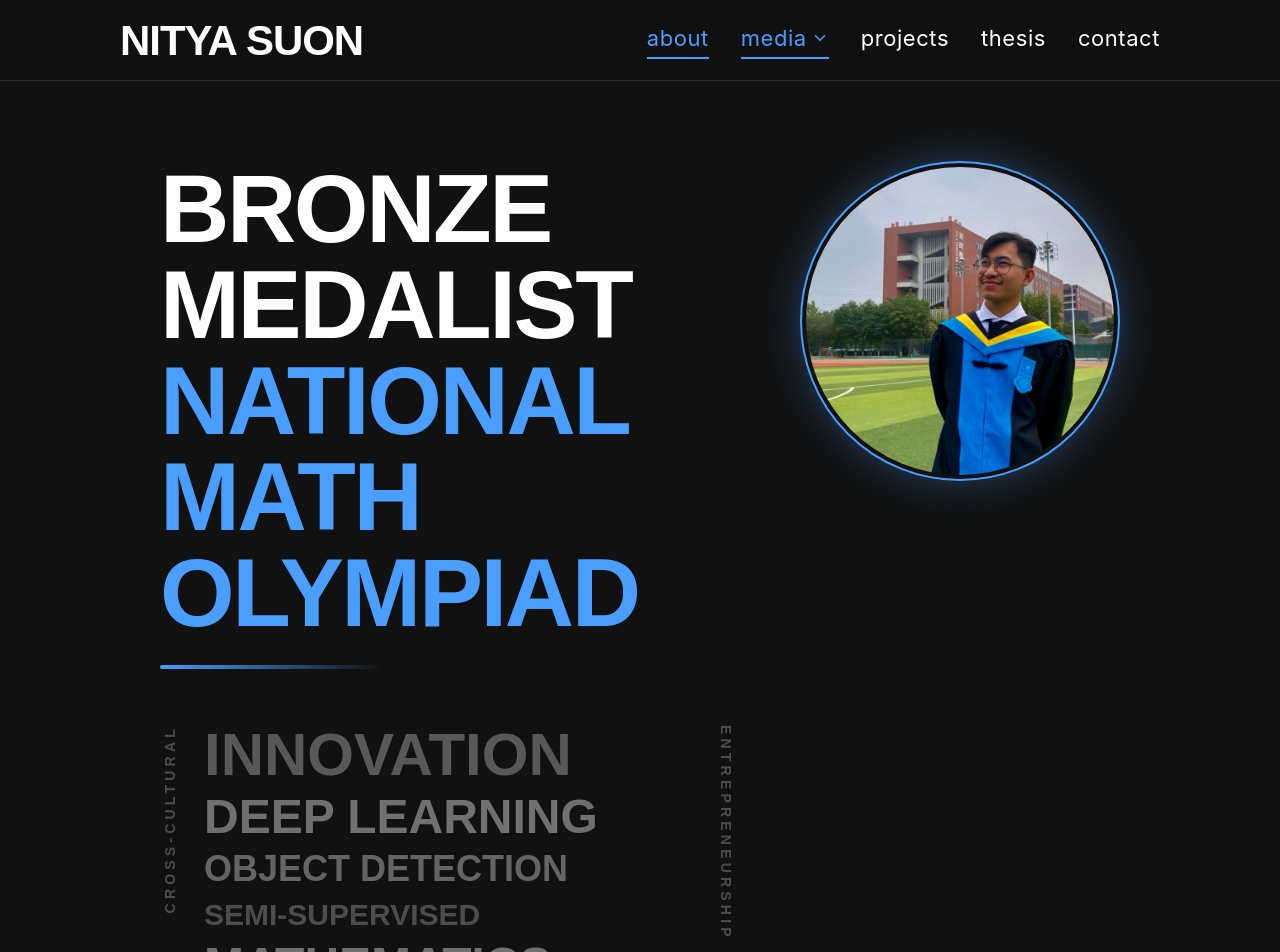
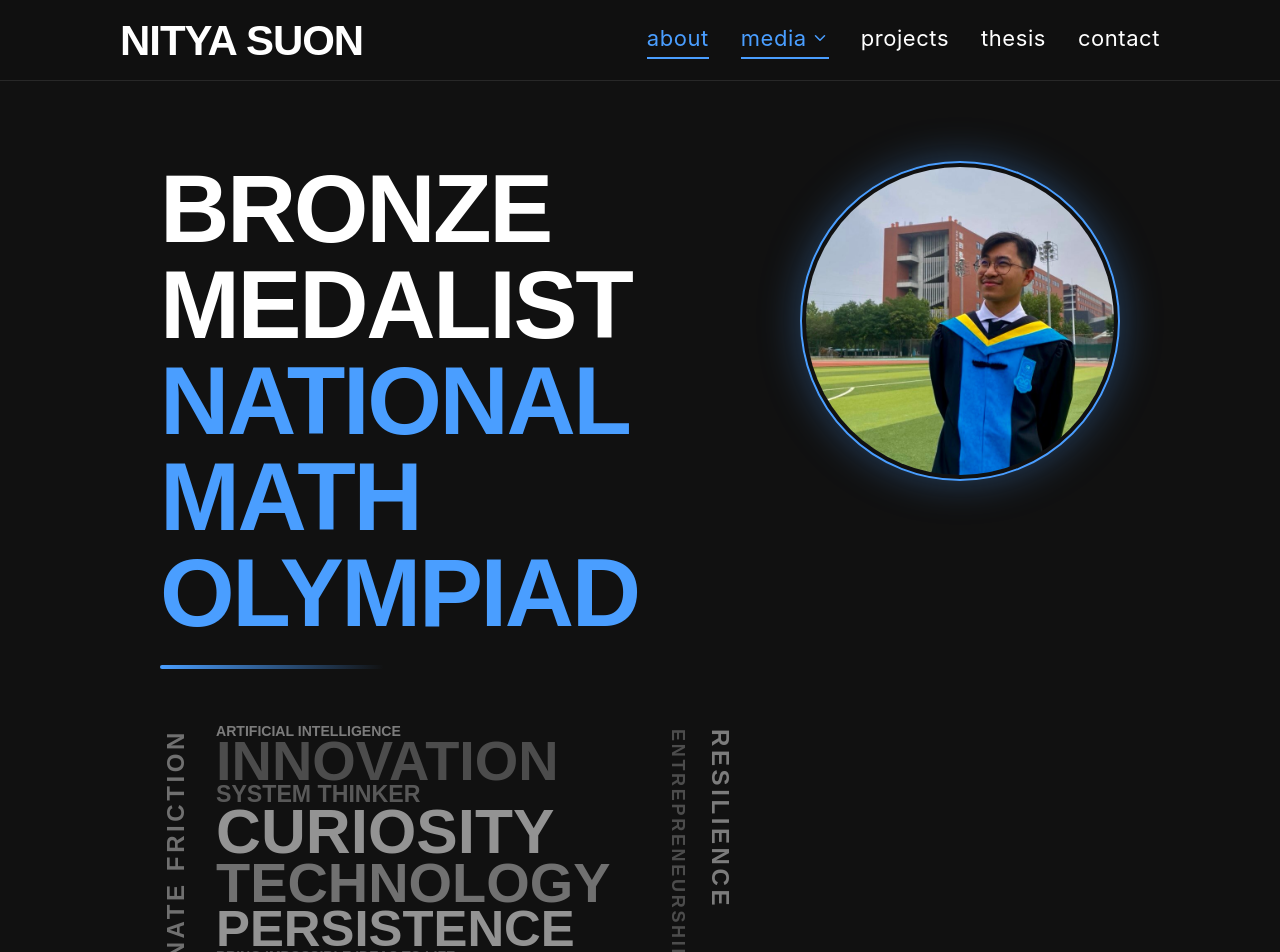
Before and after one commit to NityaSu/Publix, a Nuxt app: page / in a window 1280 px wide. Shown: the top 952 px of the page. Built offline with nearby package versions, Linux system fonts and the light colour scheme; a web font is replaced by a local one.

Commit message:
Refactor HeroSection to enhance word cloud functionality with dynamic font sizing; introduce vertical word items for improved layout and visual hierarchy. Update styles for better interactivity and responsiveness.

```diff
--- a/component/HeroSection.vue
+++ b/component/HeroSection.vue
@@ -7,23 +7,60 @@ import ProfileReveal from '~/component/ProfileReveal.vue';
 interface WordCloudItem {
   text: string;
   class: string;
+  style: string;
 }
 
+interface VerticalWordItem {
+  text: string;
+  class: string;
+}
+
+/**
+ * Estimates a font size (in container-query width units) that makes a
+ * whitespace-nowrap uppercase word roughly span a target share of its
+ * container's width, regardless of character count — short words end up
+ * bigger, long phrases end up smaller, so every row reaches a similar
+ * visual width. `fill` controls how much of the row a tier is allowed to
+ * claim: core words fill almost the whole row (dominant), filler words
+ * only claim a fraction of it, which is what creates the "3-4 big words
+ * standing out above smaller surrounding ones" hierarchy.
+ */
+const fluidSize = (text: string, floorPx: number, ceilPx: number, fill: number, factor = 0.72): string => {
+  const cqw = (100 * fill) / (text.length * factor);
+  return `font-size: clamp(${floorPx}px, ${cqw.toFixed(2)}cqw, ${ceilPx}px); line-height: 0.86;`;
+};
+
+const CORE_WORDS = new Set(['INNOVATION', 'TECHNOLOGY', 'PERSISTENCE', 'CURIOSITY']);
+
 const wordCloud: WordCloudItem[] = [
-  { text: 'INNOVATION', class: 'text-4xl md:text-6xl text-white/30 font-display font-extrabold' },
-  { text: 'DEEP LEARNING', class: 'text-3xl md:text-5xl text-white/40 font-display font-bold' },
-  { text: 'OBJECT DETECTION', class: 'text-2xl md:text-4xl text-white/35 font-display font-bold' },
-  { text: 'SEMI-SUPERVISED', class: 'text-xl md:text-3xl text-white/25 font-display font-semibold' },
-  { text: 'MATHEMATICS', class: 'text-3xl md:text-5xl text-white/40 font-display font-bold' },
-  { text: 'PERSISTENCE', class: 'text-4xl md:text-6xl text-white/50 font-display font-extrabold' },
-  { text: 'REBUILDING', class: 'text-4xl md:text-6xl text-accent/90 font-display font-extrabold' },
-].map((item) => ({
-  ...item,
-  class: `${item.class} transition-colors duration-300 hover:text-accent`,
-}));
+  { text: 'ARTIFICIAL INTELLIGENCE', tone: 'text-white/45 font-extrabold' },
+  { text: 'INNOVATION', tone: 'text-white/25 font-semibold' },
+  { text: 'SYSTEM THINKER', tone: 'text-white/30 font-bold' },
+  { text: 'CURIOSITY', tone: 'text-white/55 font-extrabold' },
+  { text: 'TECHNOLOGY', tone: 'text-white/40 font-extrabold' },
+  { text: 'PERSISTENCE', tone: 'text-white/55 font-extrabold' },
+  { text: 'BRING IMPOSSIBLE IDEAS TO LIFE', tone: 'text-white/25 font-semibold' },
+].map(({ text, tone }) => {
+  const isCore = CORE_WORDS.has(text);
+  return {
+    text,
+    class: `${tone} font-display transition-colors duration-300 hover:text-accent`,
+    style: isCore ? fluidSize(text, 30, 68, 0.95) : fluidSize(text, 14, 32, 0.55),
+  };
+});
 
-const leftVerticalWords: string[] = ['CROSS-CULTURAL'];
-const rightVerticalWords: string[] = ['ENTREPRENEURSHIP', 'RESILIENCE'];
+const leftVerticalWord: VerticalWordItem = {
+  text: 'ELIMINATE FRICTION',
+  class: 'text-lg md:text-2xl text-white/40 font-bold',
+};
+const entrepreneurshipWord: VerticalWordItem = {
+  text: 'ENTREPRENEURSHIP',
+  class: 'text-sm md:text-lg text-white/25 font-semibold',
+};
+const resilienceWord: VerticalWordItem = {
+  text: 'RESILIENCE',
+  class: 'text-lg md:text-2xl text-white/45 font-bold',
+};
 
 const heroRef = ref<HTMLElement | null>(null);
 const isVisible = ref(false);
@@ -57,37 +94,51 @@ useIntersectionObserver(
         <div class="mt-6 h-1 w-40 md:w-56 rounded-full bg-gradient-to-r from-accent to-transparent"></div>
 
         <div class="mt-10 md:mt-14 flex items-start gap-3 md:gap-6 select-none">
-          <div class="hidden sm:flex flex-col items-center justify-end gap-2 pb-2">
+          <div class="hidden sm:flex flex-col items-center pt-1">
             <span
-              v-for="word in leftVerticalWords"
-              :key="word"
-              class="text-xs md:text-sm font-display font-semibold uppercase tracking-[0.3em] text-white/25 rotate-180 transition-colors duration-300 hover:text-accent"
+              class="font-display uppercase tracking-[0.15em] rotate-180 transition-colors duration-300 hover:text-accent"
+              :class="leftVerticalWord.class"
               style="writing-mode: vertical-rl"
             >
-              {{ word }}
+              {{ leftVerticalWord.text }}
             </span>
           </div>
 
-          <div class="flex-1 flex flex-col gap-1 md:gap-2 min-w-0">
+          <div
+            class="flex-1 flex flex-col justify-start min-w-0"
+            style="container-type: inline-size"
+          >
             <span
               v-for="word in wordCloud"
               :key="word.text"
-              class="leading-none whitespace-nowrap"
+              class="whitespace-nowrap uppercase"
               :class="word.class"
+              :style="word.style"
             >
               {{ word.text }}
             </span>
           </div>
 
-          <div class="hidden sm:flex flex-col items-center justify-end gap-3 pb-2">
-            <span
-              v-for="word in rightVerticalWords"
-              :key="word"
-              class="text-xs md:text-sm font-display font-semibold uppercase tracking-[0.3em] text-white/25 transition-colors duration-300 hover:text-accent"
-              style="writing-mode: vertical-rl"
-            >
-              {{ word }}
-            </span>
+          <div class="hidden sm:flex items-start gap-2 md:gap-3">
+            <div class="flex flex-col items-center pt-1">
+              <span
+                class="font-display uppercase tracking-[0.15em] transition-colors duration-300 hover:text-accent"
+                :class="entrepreneurshipWord.class"
+                style="writing-mode: vertical-rl"
+              >
+                {{ entrepreneurshipWord.text }}
+              </span>
+            </div>
+
+            <div class="flex flex-col items-center pt-1">
+              <span
+                class="font-display uppercase tracking-[0.15em] transition-colors duration-300 hover:text-accent"
+                :class="resilienceWord.class"
+                style="writing-mode: vertical-rl"
+              >
+                {{ resilienceWord.text }}
+              </span>
+            </div>
           </div>
         </div>
       </div>
```
